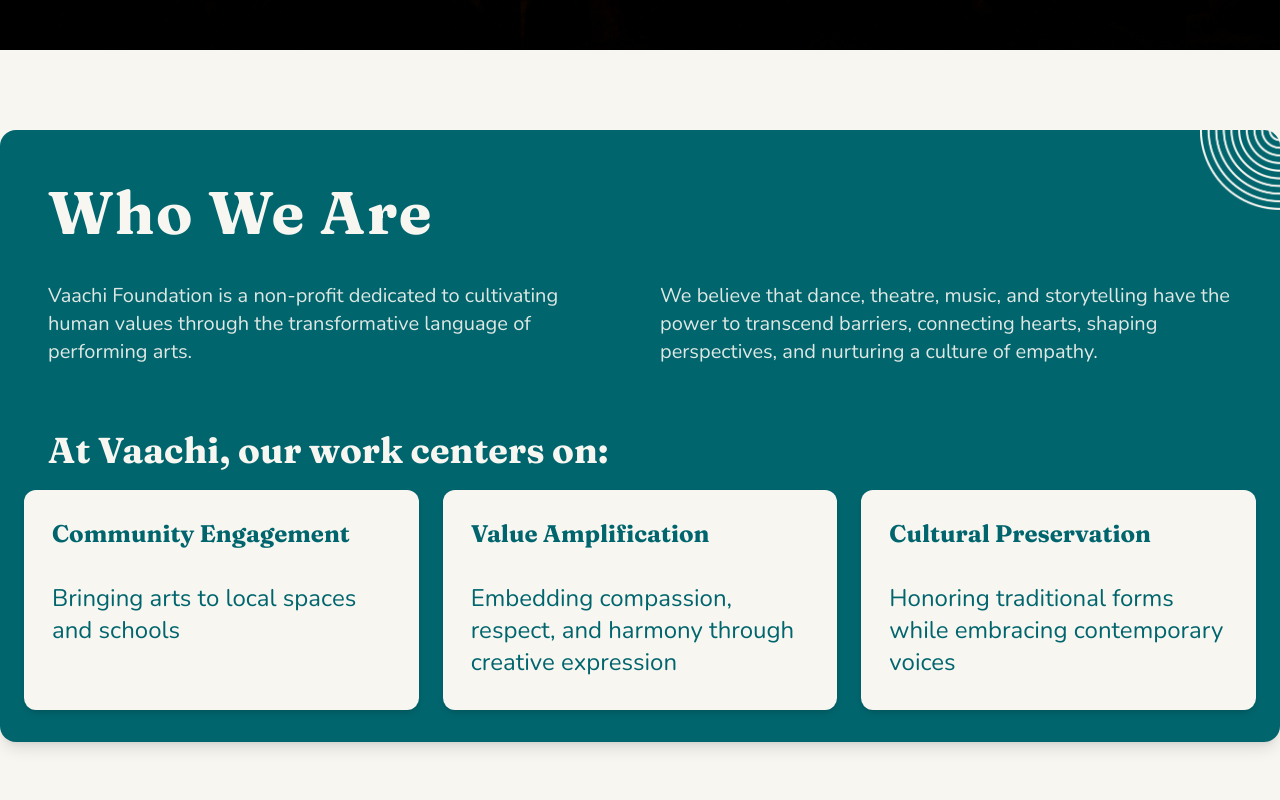
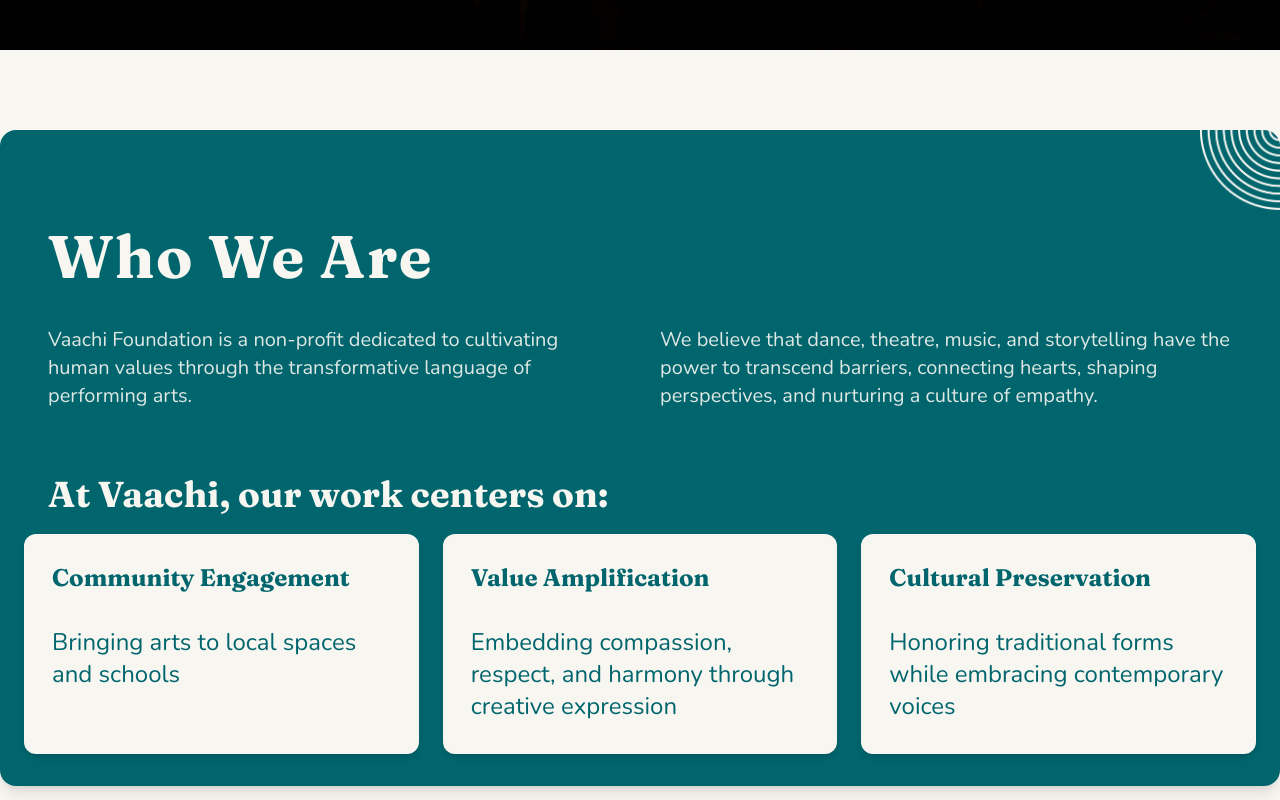
Before and after one commit to PritiHM/Vaachi-Website, a Next.js app: page / in a window 1280 px wide. Shown: the part 820-1620 px from the top of the page. Built offline with nearby package versions, Linux system fonts and the light colour scheme.

Commit message:
updated ui and fixes

```diff
--- a/components/Footer.jsx
+++ b/components/Footer.jsx
@@ -72,7 +72,7 @@
               />
 
               <span
-                className={`${fraunces.className} text-2xl md:text-4xl font-bold text-[#00656D]`}
+                className={` text-2xl md:text-4xl font-bold text-[#00656D]`}
               >
                 Vaachi Foundation
               </span>
--- a/components/WhoWeAre.jsx
+++ b/components/WhoWeAre.jsx
@@ -19,7 +19,7 @@
           bg-[#00656D] text-[#F7F6F1] rounded-2xl shadow-lg relative
            max-w-7xl w-full
           overflow-visible
-          pt-2 md:pt-5 pb-8 md:pb-56 mx-6 md:mx-auto
+          pt-2 md:pt-16 pb-8 md:pb-56 mx-6 md:mx-auto
         "
       >
         <div className="absolute top-0 right-0 w-20 h-20  hidden md:block pointer-events-none select-none">
```
